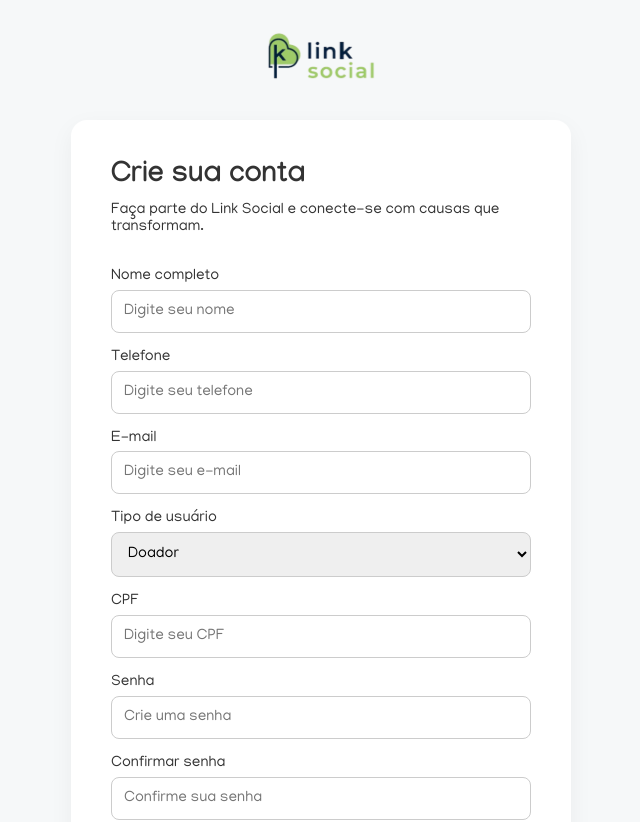
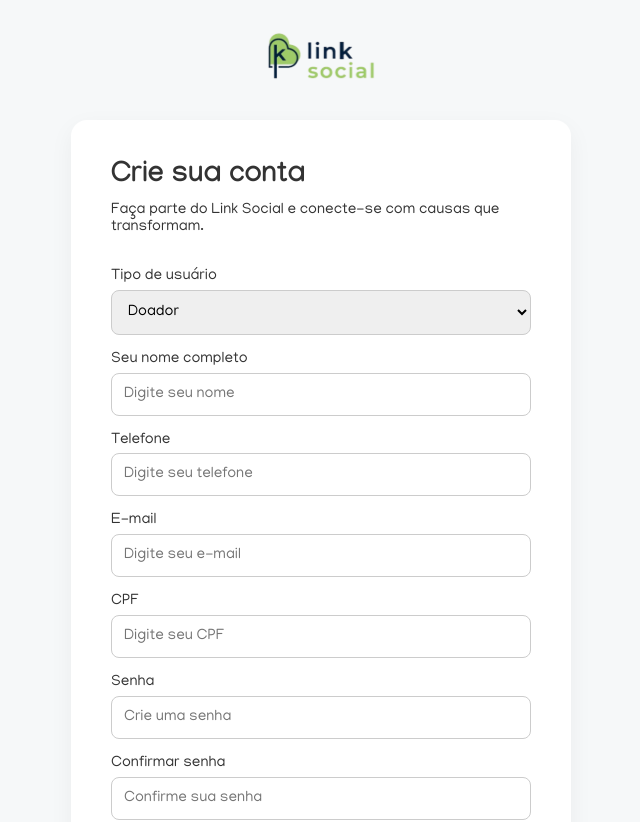
Before and after one commit to pedrh77/servico-link-social-frontend, a React (Create React App) app in the folder link-social/: page /register in a window 1280 px wide. Shown: the top 822 px of the page, without its empty margins (319-959 px from the left). Built offline with nearby package versions, Linux system fonts and the light colour scheme.

Commit message:
Adicionando Envio do nome da ONG caso o tipo permitir

```diff
--- a/link-social/src/pages/Cadastro/Register.js
+++ b/link-social/src/pages/Cadastro/Register.js
@@ -65,10 +65,30 @@ export default function RegisterPage() {
 
         <form className="register-form" onSubmit={handleSubmit}>
           <label>
-            Nome completo
+            Tipo de usuário
+            <select
+              value={tipoUsuario}
+              onChange={(e) => {
+                setTipoUsuario(e.target.value);
+                setCpfCnpj("");
+                setNome("");
+              }}
+              required
+            >
+              <option value="Doador">Doador</option>
+              <option value="ONG">ONG</option>
+            </select>
+          </label>
+
+          <label>
+            {tipoUsuario === "ONG" ? "Nome da ONG" : "Seu nome completo"}
             <input
               type="text"
-              placeholder="Digite seu nome"
+              placeholder={
+                tipoUsuario === "ONG"
+                  ? "Digite o nome da ONG"
+                  : "Digite seu nome"
+              }
               value={nome}
               onChange={(e) => setNome(e.target.value)}
               required
@@ -95,21 +115,6 @@ export default function RegisterPage() {
               onChange={(e) => setEmail(e.target.value)}
               required
             />
-          </label>
-
-          <label>
-            Tipo de usuário
-            <select
-              value={tipoUsuario}
-              onChange={(e) => {
-                setTipoUsuario(e.target.value);
-                setCpfCnpj("");
-              }}
-              required
-            >
-              <option value="Doador">Doador</option>
-              <option value="ONG">ONG</option>
-            </select>
           </label>
 
           <label>
```
